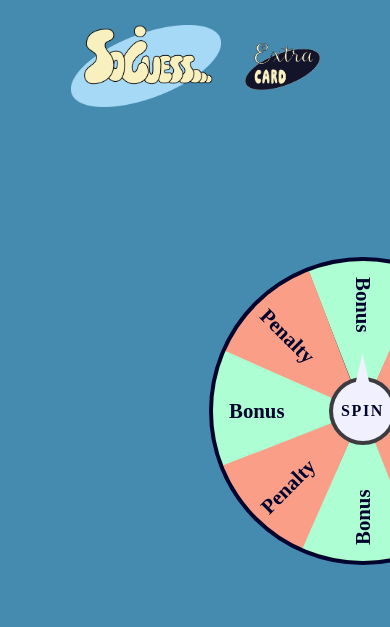
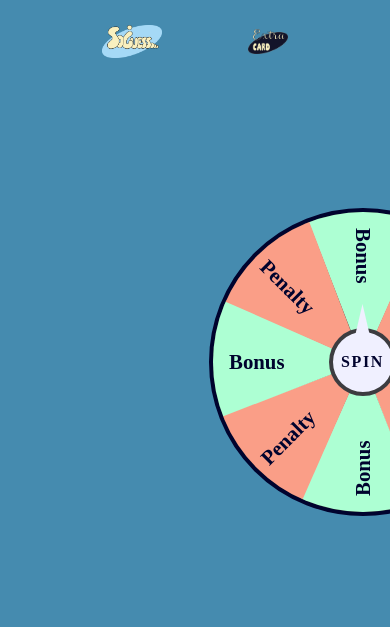
Before and after one commit to CarlLevillain/SoGuess, a plain HTML site: page index.html in a window 390 px wide. Shown: the top 627 px of the page. Drawn offline with Linux system fonts and the light colour scheme.

Commit message:
size responsive img

```diff
--- a/style.css
+++ b/style.css
@@ -169,12 +169,12 @@ h2{
         margin: 120px;
     }
     .img-soguess {
-        width: 150px;
+        width: 60px;
         height: auto;
     }
 
     .img-extracard {
-        width: 75px;
+        width: 40px;
         height: auto;
     }
 }
```
